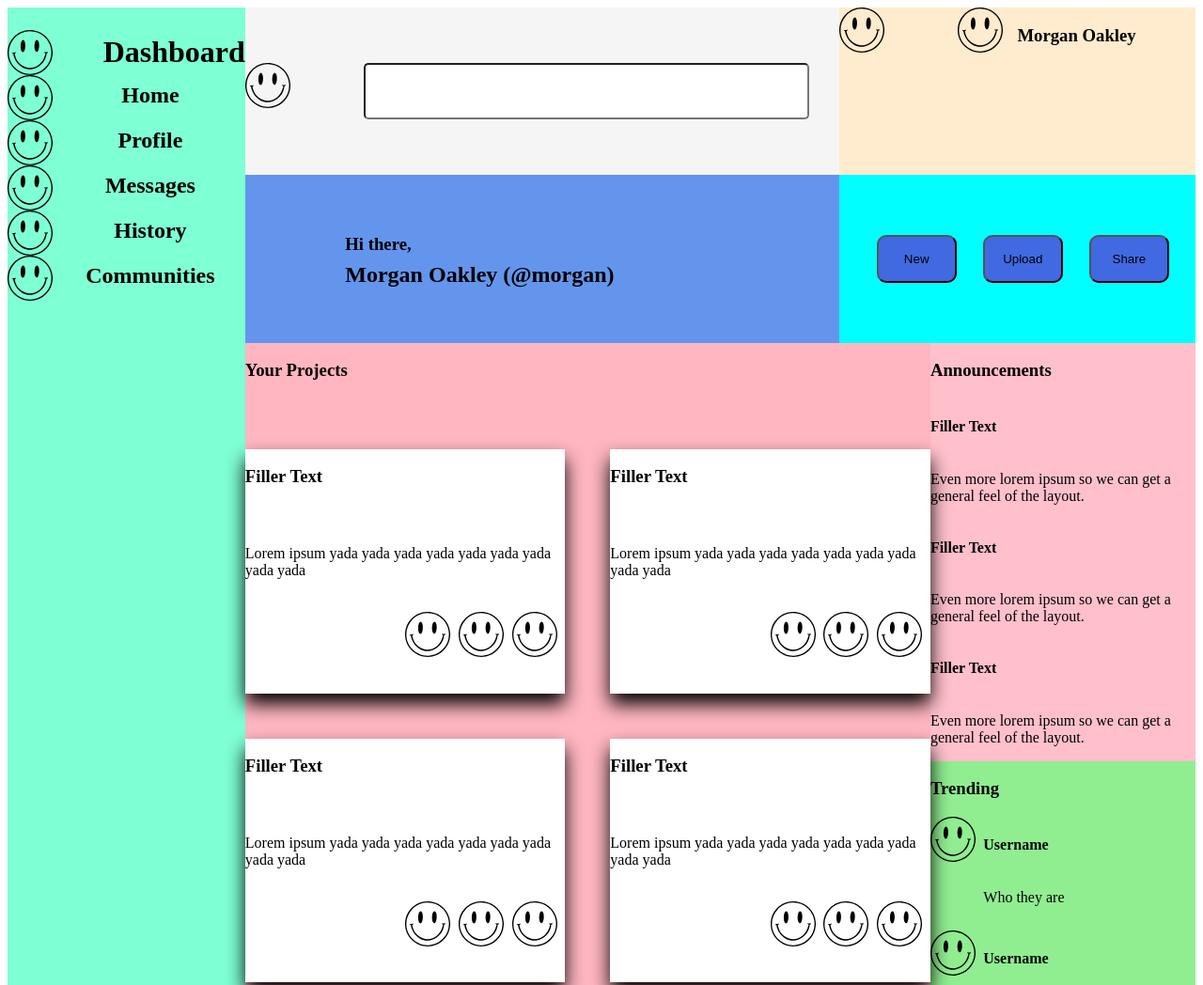
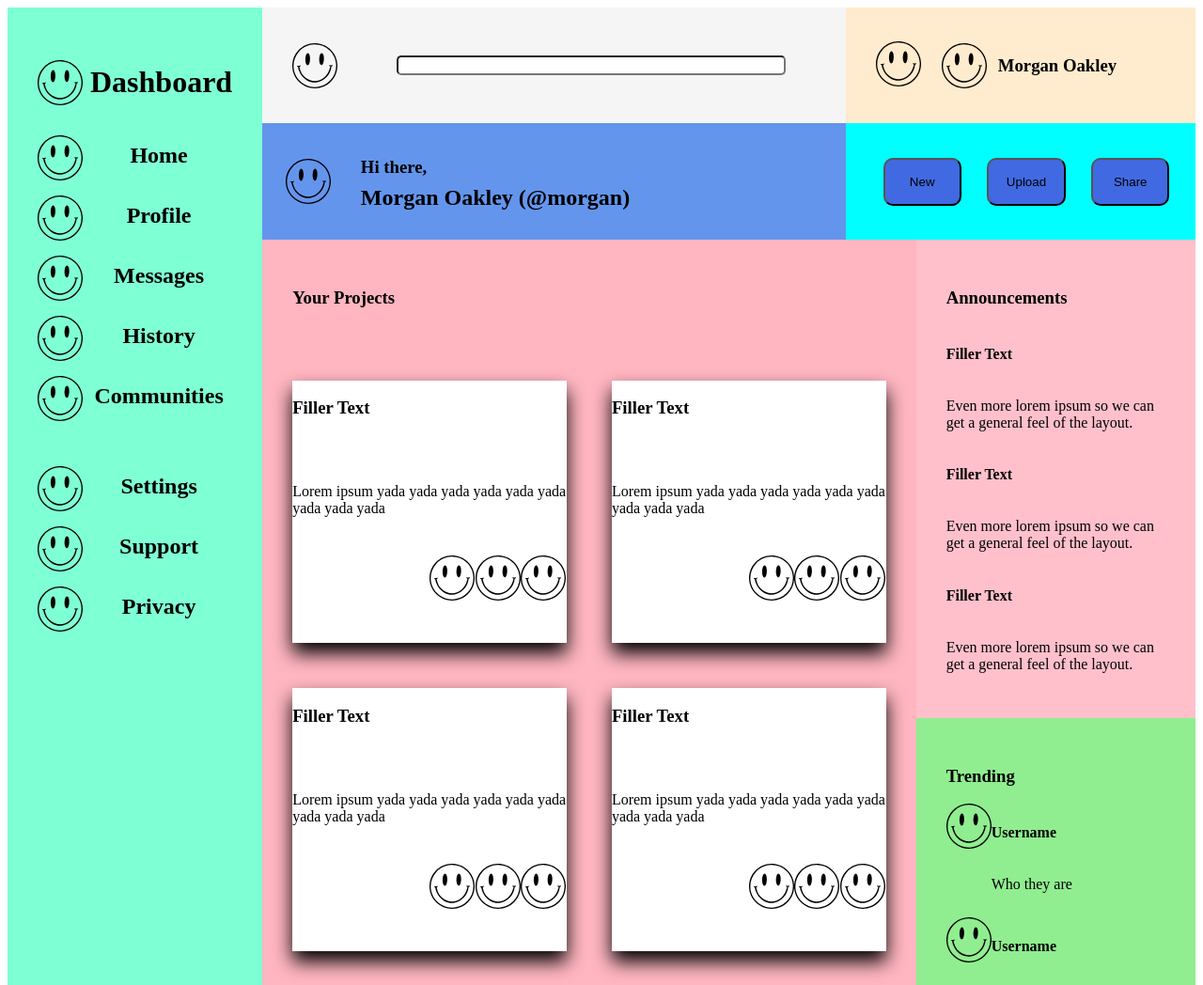
Before and after one commit to Roundsquared/admin-dash, a plain HTML site: page index.html in a window 1280 px wide. Shown: the top 1048 px of the page at 94% size. Drawn offline with Linux system fonts and the light colour scheme.

Commit message:
Add centering, fix nav spacing
Resolved an issue with the nav bar acting wack, added some
padding to the sidebar, nav and content divs + its children.

```diff
--- a/index.html
+++ b/index.html
@@ -66,7 +66,7 @@
             </div>
             <div class="username">
                 <div class="userimg">
-
+                    <img src="smiley-face-outline.svg" alt="">
                 </div>
                 <h3>Hi there,</h3>
                 <h2> Morgan Oakley (@morgan)</h2>
--- a/style.css
+++ b/style.css
@@ -4,7 +4,7 @@ body{
 .container{
     display:grid;
     grid-template-columns: 1fr 4fr;
-    grid-template-rows: .8fr 4fr;
+    grid-template-rows: 1fr 6fr;
     height:100%;
 }
 .sidebar{
@@ -12,7 +12,11 @@ body{
     grid-column:1;
     background-color: aquamarine;
     display: grid;
-    grid-template-rows: auto 1fr auto;
+    grid-template-rows: auto .5fr .5fr .5fr .5fr;
+    grid-row-gap:2rem;
+}
+.sidebar .item{
+    margin-bottom:1rem;
 }
 .nav{
     grid-row:1;
@@ -43,15 +47,16 @@ body{
     grid-column: 1;
     display:grid;
     grid-template-columns: 1fr 4fr;
-    grid-template-rows: repeat(3,1fr);
+    align-items: center;
+    align-content: center;
 }
 .nav-actions{
     grid-row:1;
     grid-column: 2;
     display: grid;
     background-color: blanchedalmond;
-    grid-template-columns: repeat(3,1fr);
-    grid-template-rows: repeat(3,1fr);
+    align-items: center;
+    align-content: center;
 }
 .buttons ul {
     display: grid;
@@ -95,6 +100,13 @@ button{
     grid-column: 2;
     margin:0;
 }
+.userimg{
+    align-items: center;
+    align-content: center;
+    grid-row: span 2/3;
+    display: grid;
+    justify-content: center;
+}
 .item{
     display:grid;
     grid-template-columns: .5fr 2 fr;
@@ -115,6 +127,8 @@ button{
     grid-column: 2/4;
     display: grid;
     grid-template-columns: 1fr 3fr;
+    align-items: center;
+    align-content: center;
 }
 .search input{
     margin-right:2rem;
@@ -139,6 +153,7 @@ img{
     display: grid;
     grid-template-columns: 1fr 1fr;
     grid-template-rows: 1fr;
+    column-gap: .5rem;
 }
 .projects{
     display: grid;
@@ -208,3 +223,16 @@ img{
 .trending h3{
     grid-row:1;
 }
+.sidebar,
+.projects,
+.trending,
+.announcements,
+.search,
+.nav-actions
+{
+    padding:2rem;
+}
+.alarm,
+.profile{
+    grid-row:2;
+}
```
